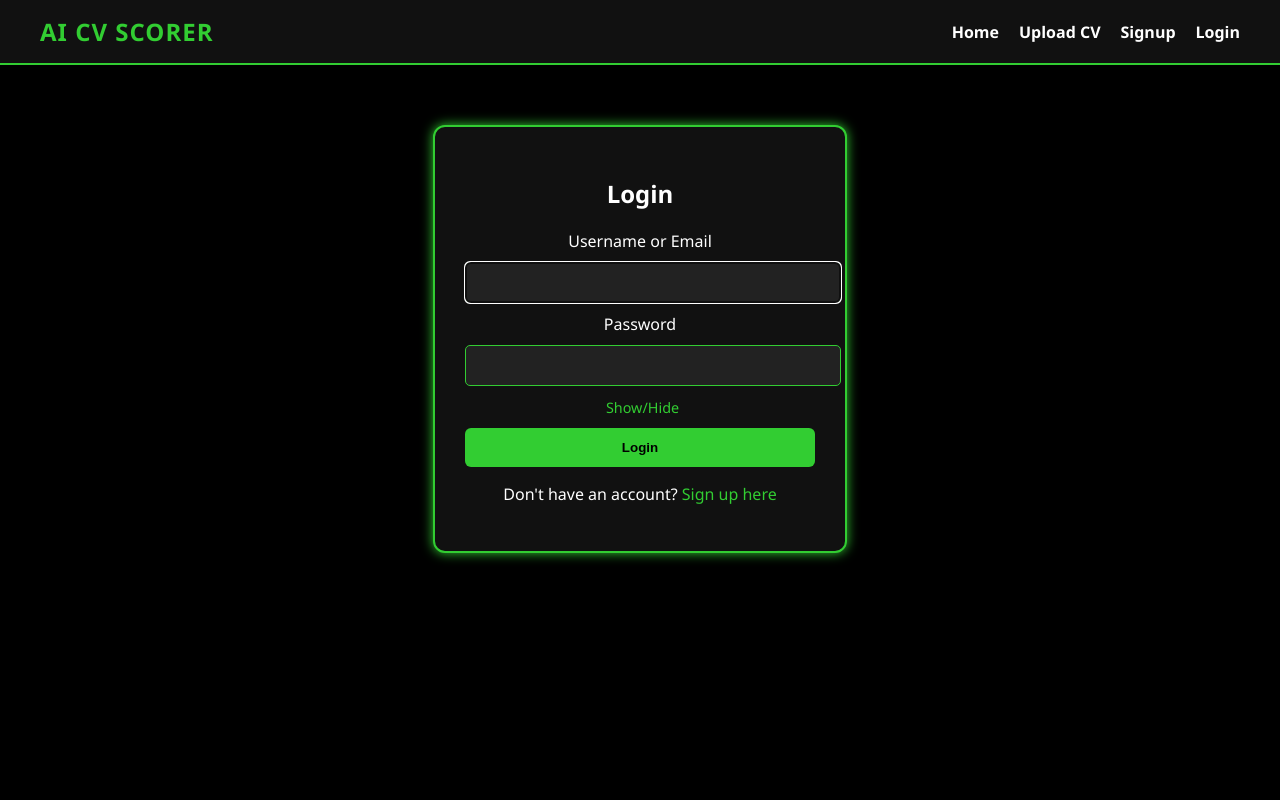
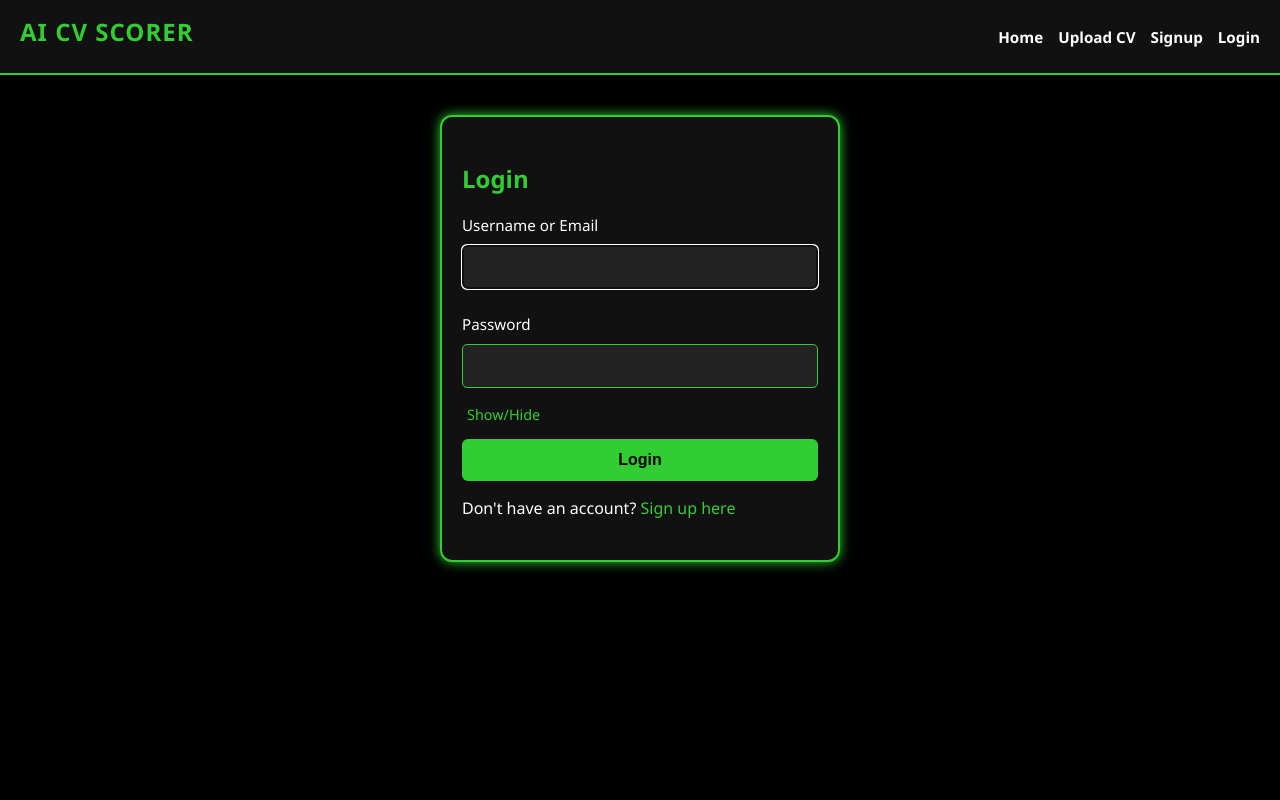
Before and after one commit to Newton-Atika/cvscore, a Django app: page /login/ in a window 1280 px wide. Run offline with Django 5.2, Linux system fonts and the light colour scheme.

Commit message:
Update login.html

```diff
--- a/home/templates/home/login.html
+++ b/home/templates/home/login.html
@@ -3,24 +3,31 @@
 <head>
   <meta charset="UTF-8">
   <title>Login - AI CV Scorer</title>
+  <meta name="viewport" content="width=device-width, initial-scale=1.0">
   <style>
     body {
       background-color: #000;
       color: #fff;
       font-family: 'Segoe UI', Arial, sans-serif;
-      text-align: center;
       margin: 0;
       padding: 0;
+      display: flex;
+      flex-direction: column;
+      align-items: center;
+      min-height: 100vh;
     }
 
     /* Navigation */
     nav {
       background: #111;
-      padding: 15px 40px;
+      padding: 15px 20px;
       display: flex;
+      flex-wrap: wrap;
       justify-content: space-between;
       align-items: center;
+      width: 100%;
       border-bottom: 2px solid limegreen;
+      box-sizing: border-box;
     }
     nav .logo {
       color: limegreen;
@@ -28,11 +35,13 @@
       font-weight: bold;
       text-transform: uppercase;
       letter-spacing: 1px;
+      margin-bottom: 10px;
     }
     nav ul {
       list-style: none;
       display: flex;
-      gap: 20px;
+      flex-wrap: wrap;
+      gap: 15px;
       margin: 0;
       padding: 0;
     }
@@ -40,6 +49,7 @@
       color: #fff;
       text-decoration: none;
       font-weight: bold;
+      font-size: 0.95rem;
     }
     nav ul li a:hover {
       color: limegreen;
@@ -49,34 +59,49 @@
     .auth-container {
       background-color: #111;
       border: 2px solid limegreen;
-      padding: 30px;
+      padding: 25px 20px;
       border-radius: 12px;
-      display: inline-block;
-      width: 350px;
-      margin-top: 60px;
+      width: 100%;
+      max-width: 400px;
+      margin: 40px 10px;
       box-shadow: 0 0 12px limegreen;
+      box-sizing: border-box;
+    }
+
+    h2 {
+      color: limegreen;
+      margin-bottom: 20px;
+    }
+
+    label {
+      display: block;
+      text-align: left;
+      margin: 10px 0 5px;
+      font-size: 0.95rem;
     }
 
     input {
       width: 100%;
       padding: 12px;
-      margin: 10px 0;
+      margin: 5px 0 15px 0;
       border-radius: 5px;
       border: 1px solid limegreen;
       background: #222;
       color: #fff;
+      font-size: 1rem;
+      box-sizing: border-box;
     }
 
     button {
-      padding: 12px 25px;
+      padding: 12px;
       background: limegreen;
       border: none;
       color: #000;
       font-weight: bold;
       border-radius: 6px;
       cursor: pointer;
-      margin-top: 10px;
       width: 100%;
+      font-size: 1rem;
       transition: all 0.3s ease-in-out;
     }
     button:hover {
@@ -93,6 +118,31 @@
       cursor: pointer;
       color: limegreen;
       margin-left: 5px;
+      display: inline-block;
+      margin-bottom: 15px;
+    }
+
+    @media (max-width: 480px) {
+      nav {
+        padding: 10px 15px;
+      }
+      nav .logo {
+        font-size: 1.3rem;
+        margin-bottom: 5px;
+      }
+      nav ul li a {
+        font-size: 0.9rem;
+      }
+      .auth-container {
+        padding: 20px 15px;
+        margin: 30px 10px;
+      }
+      input, button {
+        font-size: 0.95rem;
+      }
+      label {
+        font-size: 0.9rem;
+      }
     }
   </style>
 </head>
```
